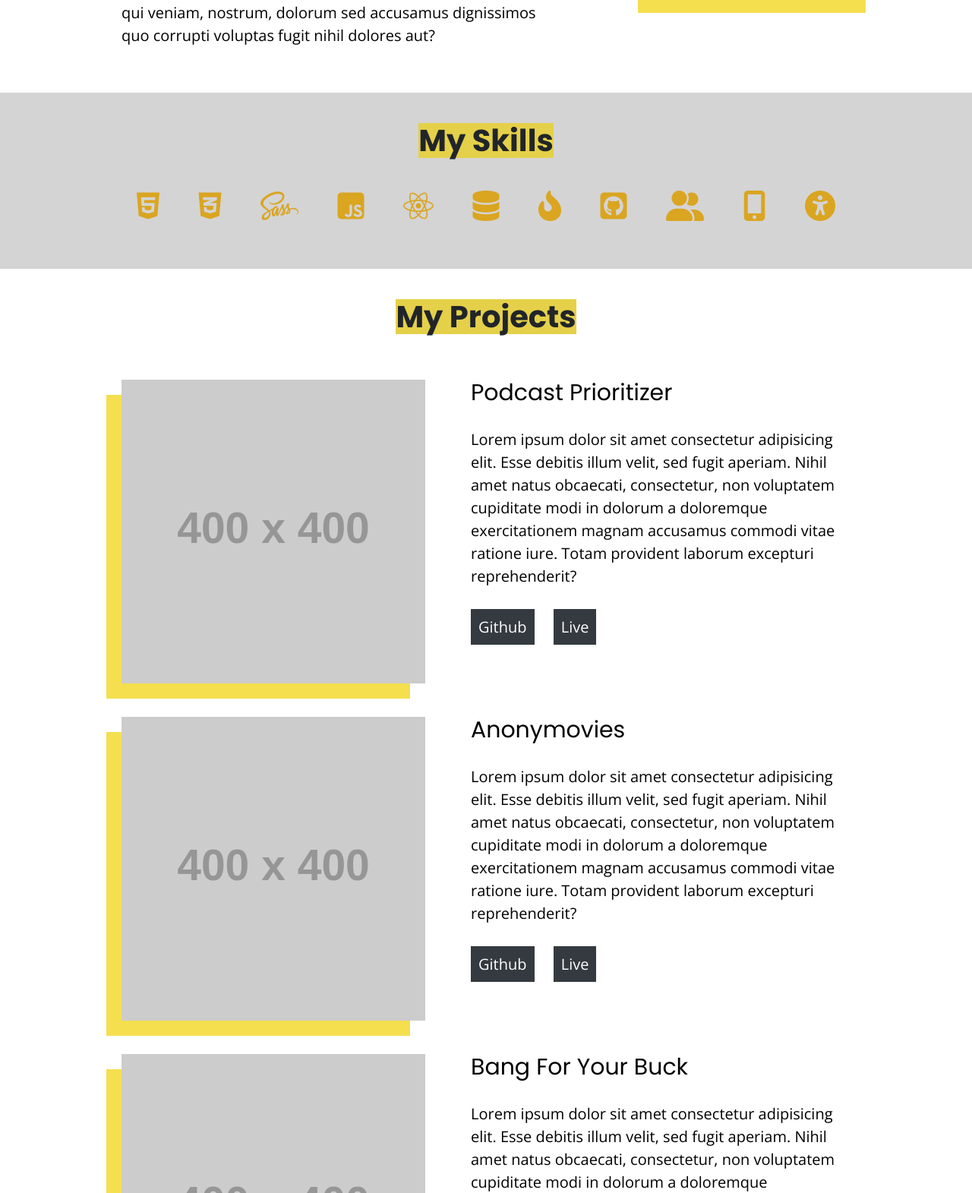
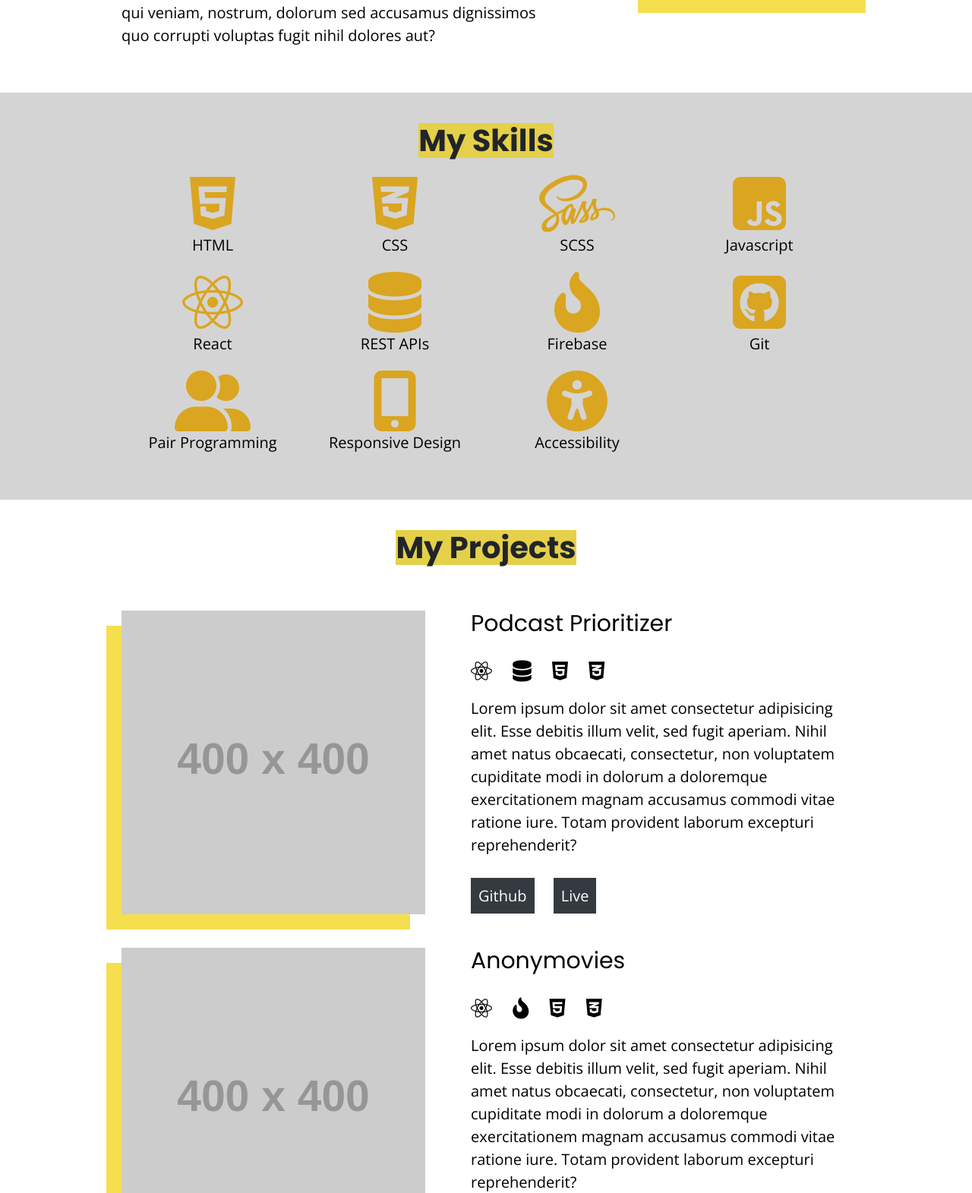
Before and after one commit to PaulSzadurski/portfolio, a plain HTML site: page index.html in a window 1280 px wide. Shown: the part 1229-2800 px from the top of the page at 76% size. Drawn offline with nearby package versions, Linux system fonts and the light colour scheme; placeholder pictures from the web are drawn by us.

Commit message:
added more content to skills and projects, hopefully working netlify forms too

```diff
--- a/index.html
+++ b/index.html
@@ -68,36 +68,47 @@
         <ul>
           <li>
             <i class="fab fa-html5"></i>
+            <p>HTML</p>
           </li>
           <li>
             <i class="fab fa-css3-alt"></i>
+            <p>CSS</p>
           </li>
           <li>
             <i class="fab fa-sass"></i>
+            <p>SCSS</p>
           </li>
           <li>
             <i class="fab fa-js-square"></i>
+            <p>Javascript</p>
           </li>
           <li>
             <i class="fab fa-react"></i>
+            <p>React</p>
           </li>
           <li>
             <i class="fas fa-database"></i>
+            <p>REST APIs</p>
           </li>
           <li>
             <i class="fas fa-fire-alt"></i>
+            <p>Firebase</p>
           </li>
           <li>
             <i class="fab fa-github-square"></i>
+            <p>Git</p>
           </li>
           <li>
             <i class="fas fa-user-friends"></i>
+            <p>Pair Programming</p>
           </li>
           <li>
             <i class="fas fa-mobile-alt"></i>
+            <p>Responsive Design</p>
           </li>
           <li>
             <i class="fas fa-universal-access"></i>
+            <p>Accessibility</p>
           </li>
         </ul>
       </div>
@@ -110,6 +121,12 @@
         <li>
           <div class="projectContainer">
             <h3>Podcast Prioritizer</h3>
+            <p class="technologiesUsed">
+              <i class="fab fa-react"></i>
+              <i class="fas fa-database"></i>
+              <i class="fab fa-html5"></i>
+              <i class="fab fa-css3-alt"></i>
+            </p>
             <p>Lorem ipsum dolor sit amet consectetur adipisicing elit. Esse debitis illum velit, sed fugit aperiam. Nihil amet natus obcaecati, consectetur, non voluptatem cupiditate modi in dolorum a doloremque exercitationem magnam accusamus commodi vitae ratione iure. Totam provident laborum excepturi reprehenderit?</p>
             <a href="https://github.com/capibara33/podcastPrioritizer">Github</a>
             <a href="https://podcast-prioritizer.netlify.app/">Live</a>
@@ -120,6 +137,12 @@
         <li>
           <div class="projectContainer2">
             <h3>Anonymovies</h3>
+            <p class="technologiesUsed">
+              <i class="fab fa-react"></i>
+              <i class="fas fa-fire-alt"></i>
+              <i class="fab fa-html5"></i>
+              <i class="fab fa-css3-alt"></i>
+            </p>
             <p>Lorem ipsum dolor sit amet consectetur adipisicing elit. Esse debitis illum velit, sed fugit aperiam. Nihil amet
               natus obcaecati, consectetur, non voluptatem cupiditate modi in dolorum a doloremque exercitationem magnam accusamus
               commodi vitae ratione iure. Totam provident laborum excepturi reprehenderit?</p>
@@ -132,6 +155,12 @@
         <li>
           <div class="projectContainer">
             <h3>Bang For Your Buck</h3>
+            <p class="technologiesUsed">
+              <i class="fab fa-js-square"></i>
+              <i class="fas fa-database"></i>
+              <i class="fab fa-html5"></i>
+              <i class="fab fa-sass"></i>
+            </p>
             <p>Lorem ipsum dolor sit amet consectetur adipisicing elit. Esse debitis illum velit, sed fugit aperiam. Nihil amet
               natus obcaecati, consectetur, non voluptatem cupiditate modi in dolorum a doloremque exercitationem magnam accusamus
               commodi vitae ratione iure. Totam provident laborum excepturi reprehenderit?</p>
@@ -144,6 +173,10 @@
         <li>
           <div class="projectContainer2">
             <h3>Willow</h3>
+            <p class="technologiesUsed">
+              <i class="fab fa-html5"></i>
+              <i class="fab fa-sass"></i>
+            </p>
             <p>Lorem ipsum dolor sit amet consectetur adipisicing elit. Esse debitis illum velit, sed fugit aperiam. Nihil amet
               natus obcaecati, consectetur, non voluptatem cupiditate modi in dolorum a doloremque exercitationem magnam accusamus
               commodi vitae ratione iure. Totam provident laborum excepturi reprehenderit?</p>
@@ -173,7 +206,7 @@
           </li>
         </ul>
       </div>
-      <form action="submit">
+      <form name="contact" method="POST" data-netlify="true">
         <h2>Send Me a Message</h2>
         <label for="userName">Your Name:</label>
         <input required type="text" id="userName" name="userName">
--- a/styles.css
+++ b/styles.css
@@ -151,6 +151,7 @@ h1 {
   margin: 0;
   font-size: 6rem;
   text-transform: uppercase;
+  text-align: center;
 }
 
 header p {
@@ -216,14 +217,21 @@ h2 span {
 .skills ul {
   display: flex;
   flex-wrap: wrap;
-  justify-content: space-between;
   padding-bottom: 2rem;
 }
 
 .skills li {
+  flex-basis: 25%;
+  text-align: center;
+}
+
+.skills p {
+  margin-top: 0;
+}
+
+.skills i {
   color: goldenrod;
-  font-size: 2rem;
-  padding: 1rem;
+  font-size: 4rem;
 }
 
 /* projects */
@@ -256,6 +264,15 @@ h2 span {
   background-color: #343a40;
   padding: 0.5rem;
   margin-right: 1rem;
+}
+
+p.technologiesUsed {
+  margin: 0;
+  font-size: 1.4rem;
+}
+
+.projects i {
+  padding-right: 1rem;
 }
 
 /* contact */
@@ -377,6 +394,12 @@ footer span {
 }
 }
 
+@media (max-width: 600px) {
+.skills li {
+  flex-basis: 33%;
+  }
+}
+
 @media (max-width: 570px) {
   .wrapper {
     max-width: 90%;
@@ -391,4 +414,12 @@ footer span {
   .imgContainer, .aboutImgContainer {
     width: 100%;
   }
+
+  .skills i {
+  font-size: 2rem;
+  }
+
+  .skills p {
+    font-size: 0.7rem;
+  }
 }
```
